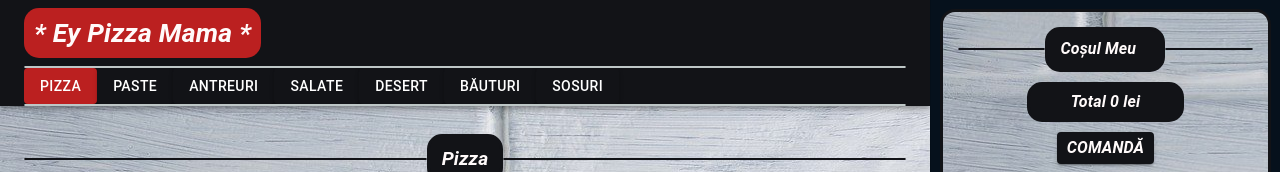
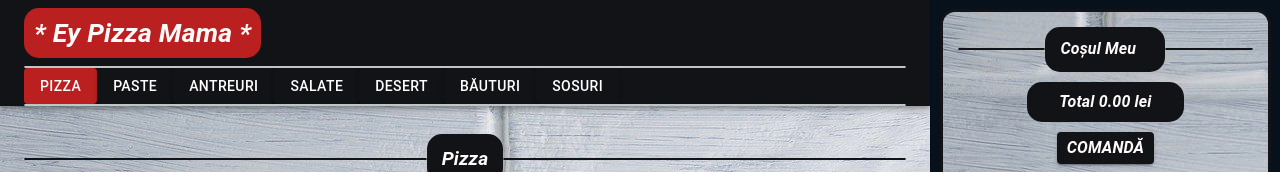
Before and after one commit to TheAncientOwl/pizza-website, a React (Create React App) app: page / in a window 1280 px wide. Shown: the top 172 px of the page. Built offline with nearby package versions, Linux system fonts and the light colour scheme.

Commit message:
added to decimals to total.

```diff
--- a/src/components/basket/BasketTotal.jsx
+++ b/src/components/basket/BasketTotal.jsx
@@ -37,7 +37,7 @@ export default function BasketTotal({ products }) {
 
   return (
     <div className={classes.total}>
-      <Typography className={classes.totalText}>Total {total} lei</Typography>
+      <Typography className={classes.totalText}>Total {total.toFixed(2)} lei</Typography>
     </div>
   );
 }
```
